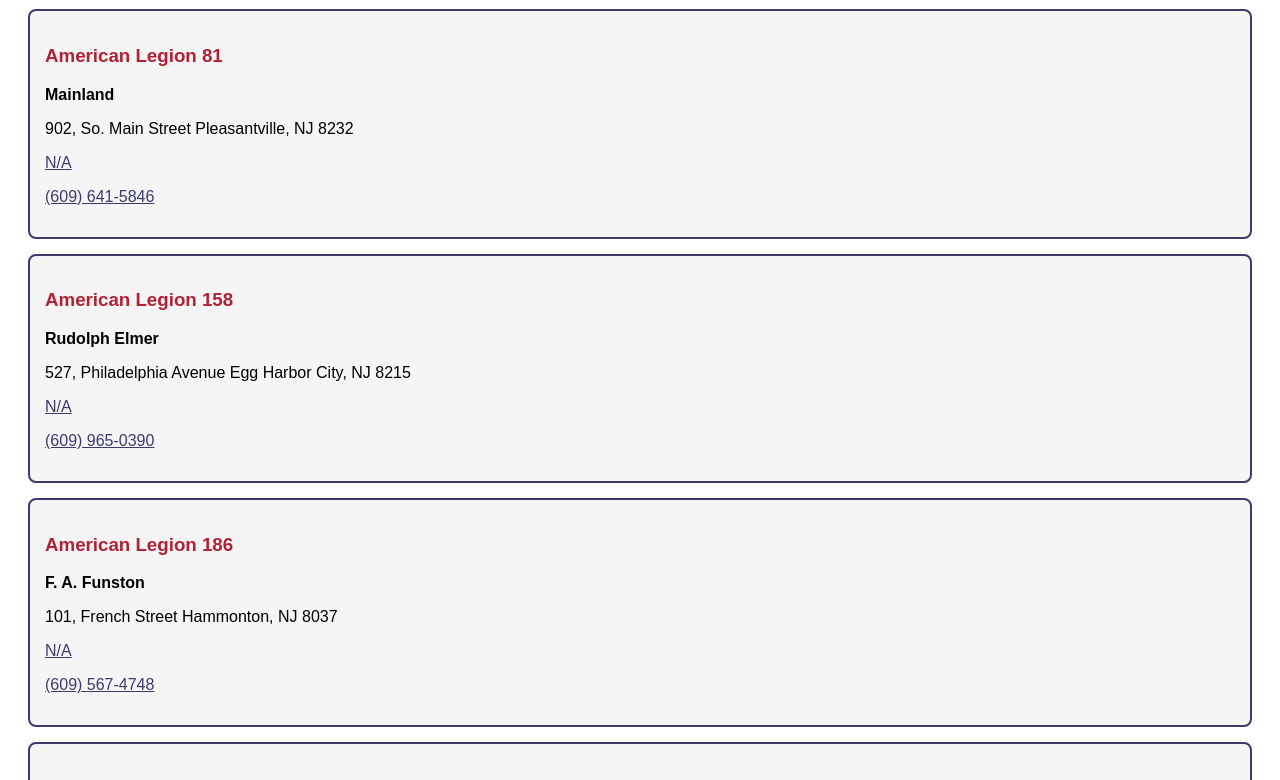
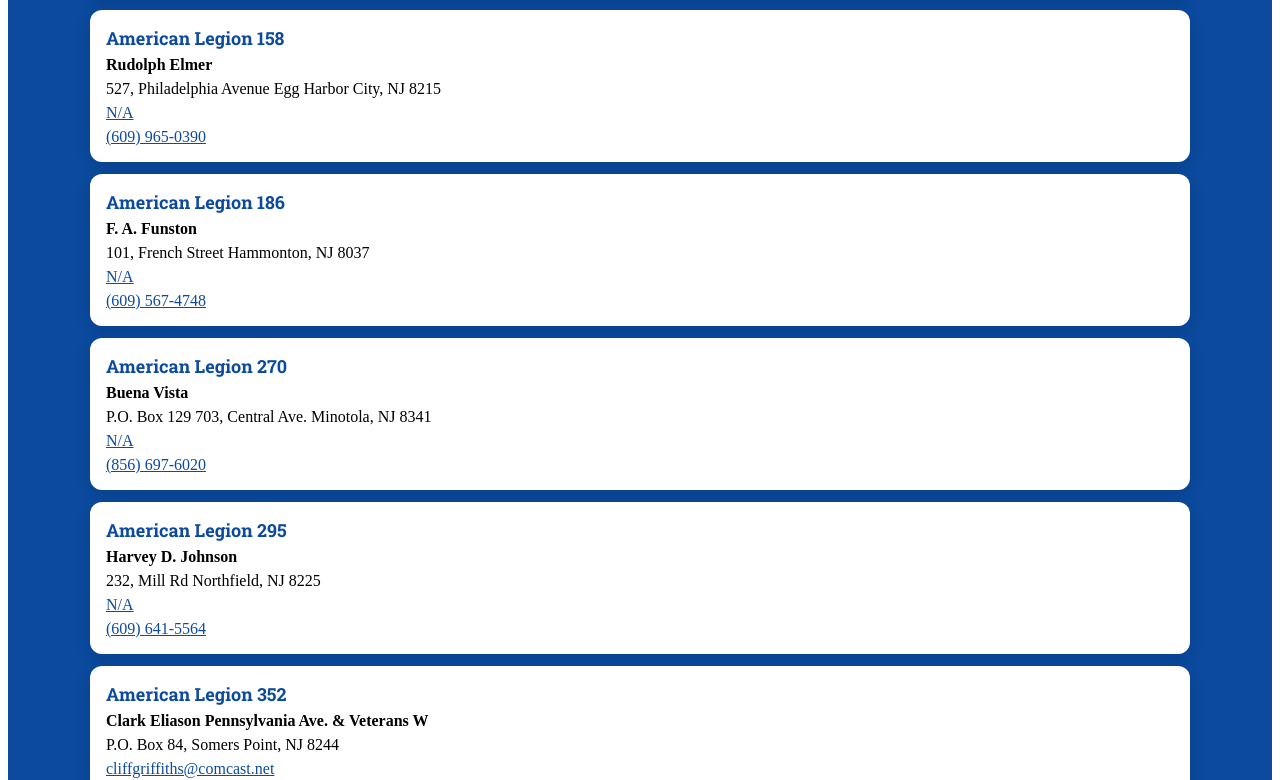
Before and after one commit to RP-2008/TristateVeteransDatabase, a Next.js app: page / in a window 1280 px wide. Shown: the part 752-1532 px from the top of the page. Built offline with nearby package versions, Linux system fonts and the light colour scheme.

Commit message:
Update index.js

```diff
--- a/pages/index.js
+++ b/pages/index.js
@@ -1,4 +1,6 @@
-import { useState } from "react";
+import { useState, useMemo } from "react";
+import Head from "next/head";
+import Link from "next/link";
 
 // Import JSON datasets by section
 import njAmericanLegion from "../data/nj_american_legion_posts.json";
@@ -9,11 +11,24 @@
 import paVfw from "../data/pa_vfw_posts.json";
 import paElks from "../data/pa_elks_posts.json";
 
+const SECTIONS = [
+  { label: "All", org: null, state: null },
+  { label: "NJ • VFW", org: "VFW", state: "NJ" },
+  { label: "NJ • ELKS", org: "ELKS", state: "NJ" },
+  { label: "NJ • American Legion", org: "American Legion", state: "NJ" },
+  { label: "NY • VFW", org: "VFW", state: "NY" },
+  { label: "NY • ELKS", org: "ELKS", state: "NY" },
+  { label: "PA • VFW", org: "VFW", state: "PA" },
+  { label: "PA • ELKS", org: "ELKS", state: "PA" }
+];
+
 export default function Home() {
   const [query, setQuery] = useState("");
+  const [active, setActive] = useState(SECTIONS[0]); // default "All"
 
   // Collect all posts (all 7 sections)
-  const allPosts = [
+  const allPosts = useMemo(
+    () => [
       ...njAmericanLegion,
       ...njVfw,
       ...njElks,
@@ -21,52 +36,136 @@
       ...nyElks,
       ...paVfw,
       ...paElks
-  ];
+    ],
+    []
+  );
 
-  const filteredPosts = allPosts.filter((post) => {
-    const searchStr = query.toLowerCase();
-    return (
-      post.postNumber.toLowerCase().includes(searchStr) ||
-      (post.name && post.name.toLowerCase().includes(searchStr)) ||
-      post.address.toLowerCase().includes(searchStr) ||
-      post.organization.toLowerCase().includes(searchStr) ||
-      post.state.toLowerCase().includes(searchStr) ||
-      post.email.toLowerCase().includes(searchStr) ||
-      post.phone.toLowerCase().includes(searchStr)
+  // Apply section filter first
+  const sectionFiltered = useMemo(() => {
+    if (!active.org || !active.state) return allPosts;
+    return allPosts.filter(
+      (p) => p.organization === active.org && p.state === active.state
     );
-  });
+  }, [allPosts, active]);
 
-  // Group posts by Organization + State
-  const grouped = allPosts.reduce((acc, post) => {
+  // Then apply keyword search (global, includes org/state)
+  const filteredPosts = useMemo(() => {
+    const searchStr = query.trim().toLowerCase();
+    if (!searchStr) return sectionFiltered;
+    return sectionFiltered.filter((post) =>
+      [
+        post.postNumber,
+        post.address,
+        post.organization,
+        post.state,
+        post.email,
+        post.phone,
+        (post.name || "")
+      ]
+        .join(" ")
+        .toLowerCase()
+        .includes(searchStr)
+    );
+  }, [sectionFiltered, query]);
+
+  // Group posts by Organization + State (only used for "All" view w/out search)
+  const grouped = useMemo(() => {
+    return allPosts.reduce((acc, post) => {
       const key = `${post.organization} – ${post.state}`;
       if (!acc[key]) acc[key] = [];
       acc[key].push(post);
       return acc;
     }, {});
+  }, [allPosts]);
 
   const hasSearch = query.trim().length > 0;
+  const isAll = !active.org && !active.state;
 
   return (
+    <div style={{ minHeight: "100vh", background: "#0b4a9e" }}>
+      <Head>
+        <title>Tristate Veterans Organizations Database</title>
+        <link
+          href="https://fonts.googleapis.com/css2?family=Roboto:wght@300;400;700&family=Roboto+Slab:wght@400;700&family=Roboto+Condensed:wght@400;700&display=swap"
+          rel="stylesheet"
+        />
+      </Head>
+
+      {/* Top Nav / Tabs */}
+      <header
+        style={{
+          position: "sticky",
+          top: 0,
+          zIndex: 10,
+          background: "#0b4a9e",
+          borderBottom: "1px solid rgba(255,255,255,0.2)",
+          padding: "12px 16px"
+        }}
+      >
         <div
           style={{
-        fontFamily: "sans-serif",
-        padding: "20px",
-        background: "#ffffff",
-        minHeight: "100vh"
+            display: "flex",
+            alignItems: "center",
+            gap: 12,
+            flexWrap: "wrap",
+            maxWidth: 1100,
+            margin: "0 auto"
           }}
         >
           <h1
             style={{
-          textAlign: "center",
-          color: "#b22234",
-          marginBottom: "20px",
-          borderBottom: "4px solid #3c3b6e",
-          paddingBottom: "10px"
+              margin: 0,
+              color: "#fff",
+              fontFamily: "Roboto Slab, Roboto, sans-serif",
+              fontWeight: 700,
+              fontSize: 22
             }}
           >
-        VFW, ELKS & American Legion Directory
+            Tristate Veterans Organizations Database
           </h1>
+          <nav style={{ display: "flex", gap: 8, flexWrap: "wrap", marginLeft: "auto" }}>
+            {SECTIONS.map((s) => (
+              <button
+                key={s.label}
+                onClick={() => setActive(s)}
+                style={{
+                  border: "1px solid rgba(255,255,255,0.6)",
+                  background:
+                    active.label === s.label ? "#ffffff" : "rgba(255,255,255,0.12)",
+                  color: active.label === s.label ? "#0b4a9e" : "#fff",
+                  padding: "6px 10px",
+                  borderRadius: 999,
+                  fontFamily: "Roboto Condensed, Roboto, sans-serif",
+                  fontSize: 13,
+                  cursor: "pointer",
+                  backdropFilter: "blur(4px)"
+                }}
+              >
+                {s.label}
+              </button>
+            ))}
+            <Link href="/add-contacts" style={{ textDecoration: "none" }}>
+              <span
+                style={{
+                  border: "1px solid #fff",
+                  background: "#fff",
+                  color: "#0b4a9e",
+                  padding: "6px 10px",
+                  borderRadius: 999,
+                  fontFamily: "Roboto Condensed, Roboto, sans-serif",
+                  fontSize: 13,
+                  cursor: "pointer"
+                }}
+              >
+                Add Contacts
+              </span>
+            </Link>
+          </nav>
+        </div>
+      </header>
 
+      {/* Content */}
+      <main style={{ maxWidth: 1100, margin: "0 auto", padding: "20px" }}>
         <input
           type="text"
           placeholder="Search by post number, town, email, etc..."
@@ -74,81 +173,116 @@
           onChange={(e) => setQuery(e.target.value)}
           style={{
             width: "100%",
-          padding: "10px",
-          fontSize: "16px",
-          margin: "20px 0",
-          border: "2px solid #3c3b6e",
-          borderRadius: "8px",
-          outlineColor: "#b22234"
+            padding: "12px 14px",
+            fontSize: 16,
+            border: "1px solid rgba(255,255,255,0.5)",
+            borderRadius: 10,
+            outline: "none",
+            margin: "12px 0 20px",
+            fontFamily: "Roboto, sans-serif",
+            background: "rgba(255,255,255,0.9)"
           }}
         />
 
-      {hasSearch ? (
+        {hasSearch || !isAll ? (
           filteredPosts.length > 0 ? (
             filteredPosts.map((post, idx) => (
               <div
                 key={idx}
                 style={{
-                border: "2px solid #3c3b6e",
-                borderRadius: "8px",
-                padding: "15px",
-                marginBottom: "15px",
-                background: "#f5f5f5"
+                  background: "#fff",
+                  borderRadius: 12,
+                  padding: 16,
+                  marginBottom: 12,
+                  boxShadow: "0 4px 16px rgba(0,0,0,0.12)"
                 }}
               >
-              <h2 style={{ color: "#b22234" }}>{post.postNumber}</h2>
-              {post.name && <p><strong>{post.name}</strong></p>}
-              <p>{post.address}</p>
-              <p>
-                <a href={`mailto:${post.email}`} style={{ color: "#3c3b6e" }}>
+                <h2
+                  style={{
+                    margin: "0 0 6px",
+                    color: "#0b4a9e",
+                    fontFamily: "Roboto Slab, Roboto, sans-serif",
+                    fontSize: 20
+                  }}
+                >
+                  {post.postNumber}
+                </h2>
+                {post.name && post.name !== "N/A" && (
+                  <p style={{ margin: "0 0 6px", fontWeight: 600 }}>{post.name}</p>
+                )}
+                <p style={{ margin: "0 0 6px" }}>{post.address}</p>
+                <p style={{ margin: "0 0 6px" }}>
+                  <a href={`mailto:${post.email}`} style={{ color: "#0b4a9e" }}>
                     {post.email}
                   </a>
                 </p>
-              <p>
-                <a href={`tel:${post.phone}`} style={{ color: "#3c3b6e" }}>
+                <p style={{ margin: 0 }}>
+                  <a href={`tel:${post.phone}`} style={{ color: "#0b4a9e" }}>
                     {post.phone}
                   </a>
                 </p>
               </div>
             ))
           ) : (
-          <p style={{ color: "#777" }}>No results found.</p>
+            <p style={{ color: "#fff" }}>No results found.</p>
           )
         ) : (
           Object.entries(grouped).map(([section, posts]) => (
-          <div key={section} style={{ marginBottom: "30px" }}>
-            <h2 style={{ color: "#3c3b6e", borderBottom: "2px solid #b22234" }}>
+            <section key={section} style={{ marginBottom: 28 }}>
+              <h2
+                style={{
+                  color: "#fff",
+                  background: "rgba(255,255,255,0.15)",
+                  display: "inline-block",
+                  padding: "6px 10px",
+                  borderRadius: 8,
+                  fontFamily: "Roboto Condensed, Roboto, sans-serif",
+                  marginBottom: 10
+                }}
+              >
                 {section}
               </h2>
               {posts.map((post, idx) => (
                 <div
                   key={idx}
                   style={{
-                  border: "2px solid #3c3b6e",
-                  borderRadius: "8px",
-                  padding: "15px",
-                  marginBottom: "15px",
-                  background: "#f5f5f5"
+                    background: "#fff",
+                    borderRadius: 12,
+                    padding: 16,
+                    marginBottom: 12,
+                    boxShadow: "0 4px 16px rgba(0,0,0,0.12)"
                   }}
                 >
-                <h3 style={{ color: "#b22234" }}>{post.postNumber}</h3>
-                {post.name && <p><strong>{post.name}</strong></p>}
-                <p>{post.address}</p>
-                <p>
-                  <a href={`mailto:${post.email}`} style={{ color: "#3c3b6e" }}>
+                  <h3
+                    style={{
+                      margin: "0 0 6px",
+                      color: "#0b4a9e",
+                      fontFamily: "Roboto Slab, Roboto, sans-serif",
+                      fontSize: 18
+                    }}
+                  >
+                    {post.postNumber}
+                  </h3>
+                  {post.name && post.name !== "N/A" && (
+                    <p style={{ margin: "0 0 6px", fontWeight: 600 }}>{post.name}</p>
+                  )}
+                  <p style={{ margin: "0 0 6px" }}>{post.address}</p>
+                  <p style={{ margin: "0 0 6px" }}>
+                    <a href={`mailto:${post.email}`} style={{ color: "#0b4a9e" }}>
                       {post.email}
                     </a>
                   </p>
-                <p>
-                  <a href={`tel:${post.phone}`} style={{ color: "#3c3b6e" }}>
+                  <p style={{ margin: 0 }}>
+                    <a href={`tel:${post.phone}`} style={{ color: "#0b4a9e" }}>
                       {post.phone}
                     </a>
                   </p>
                 </div>
               ))}
-          </div>
+            </section>
           ))
         )}
+      </main>
     </div>
   );
 }
```
Lines whose indentation alone changed are shown as unchanged.
